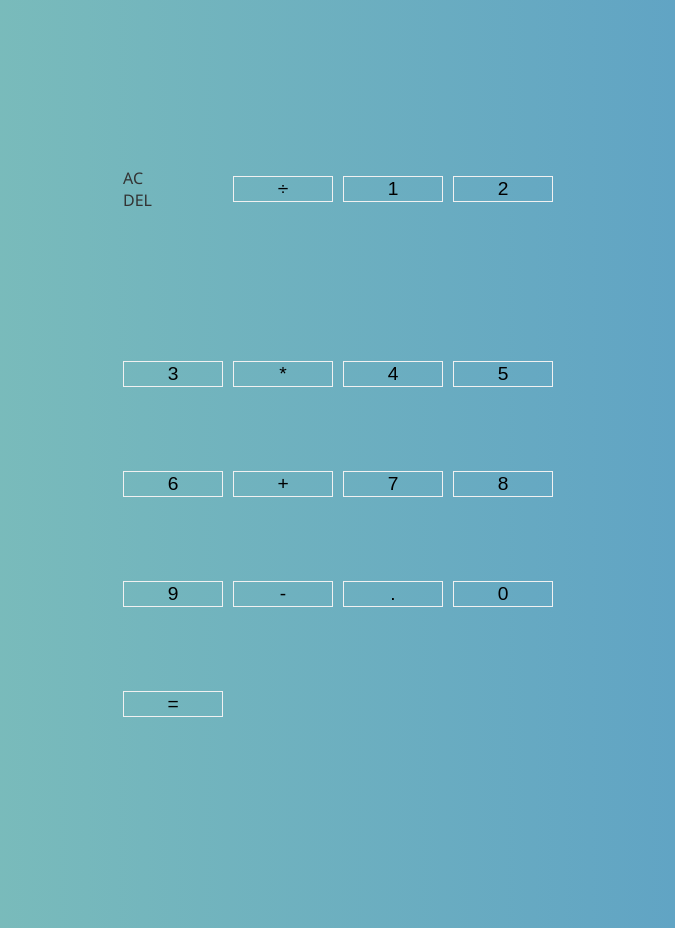
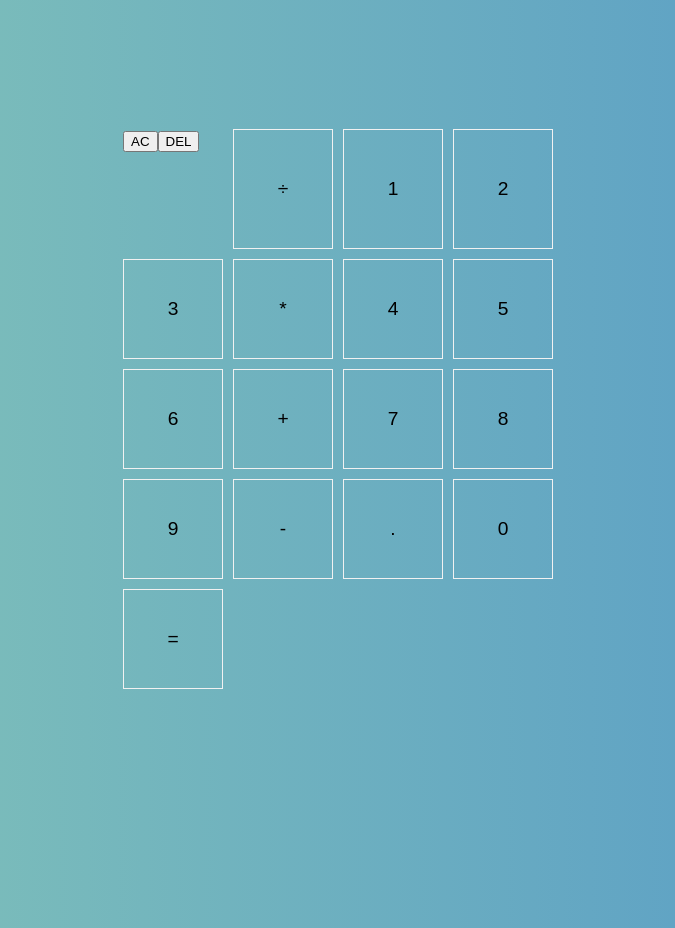
Before and after one commit to LinSchmitz/Calculator, a React (Vite) app: page / in a window 1280 px wide. Shown: the whole page, without its empty margins (302-977 px from the left). Built offline with nearby package versions, Linux system fonts and the light colour scheme.

Commit message:
added template

```diff
--- a/src/components/App.jsx
+++ b/src/components/App.jsx
@@ -4,8 +4,8 @@ function App() {
   return (
     <div className="container">
       <div className="output">
-        <div className="span-2">AC</div>
-        <div>DEL</div>
+        <button className="span-2">AC</button>
+        <button>DEL</button>
       </div>
       <button>÷</button>
       <button>1</button>
--- a/src/index.css
+++ b/src/index.css
@@ -26,7 +26,7 @@ body {
 
   display: grid;
   justify-content: center;
-  align-items: center;
+  align-content: center;
   grid-template-columns: repeat(4, 100px);
   grid-template-rows: minmax(120px, auto) repeat(5, 100px);
   gap: 10px;
```
